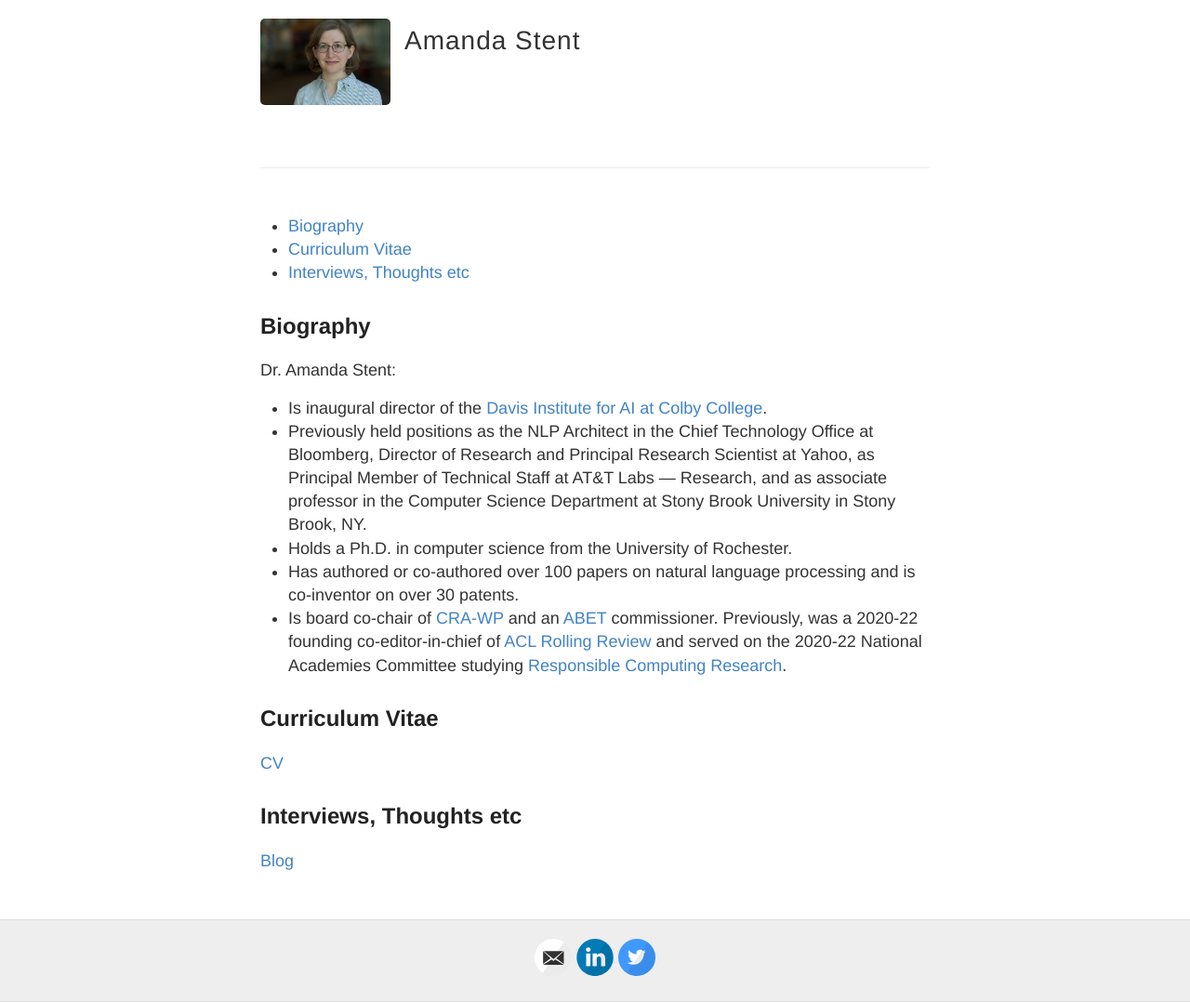
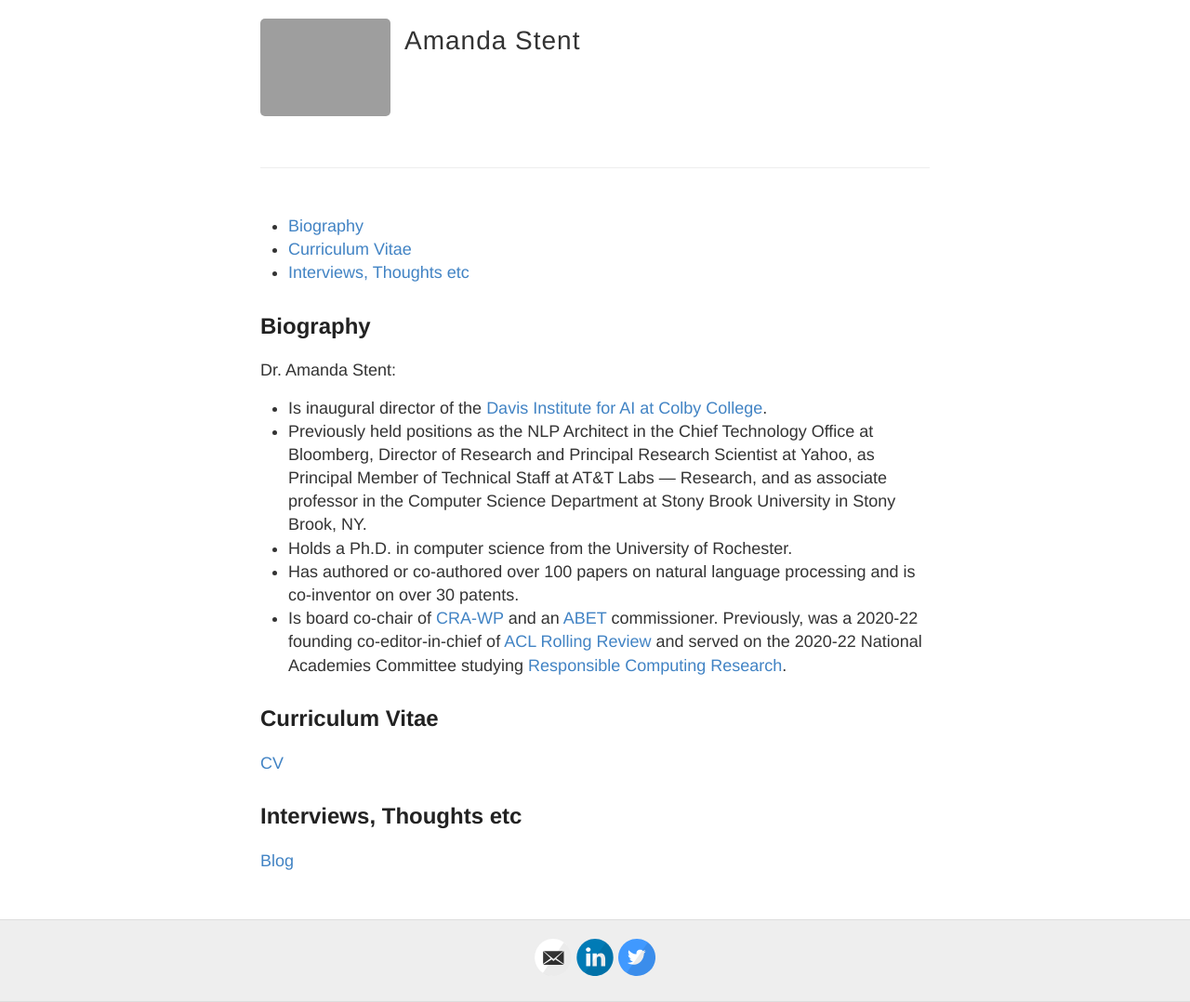
Before and after one commit to ajstent/ajstent.github.io, a Jekyll site: the page built from index.md, in a window 1280 px wide. Shown: the whole page at 93% size. Built offline with Jekyll 4.4.1, drawn with Linux system fonts in a browser that asks for light colours.

Commit message:
Update _config.yml

```diff
--- a/_config.yml
+++ b/_config.yml
@@ -9,7 +9,7 @@ name: Amanda Stent
 description:
 
 # URL of your avatar or profile pic (you could use your GitHub profile pic)
-avatar: https://ajstent.github.io/images/Amanda-Stent-523A5582-select-1024x682.jpeg
+avatar: https://ajstent.github.io/images/DSC_4923.jpg
 
 #
 # Flags below are optional
```
